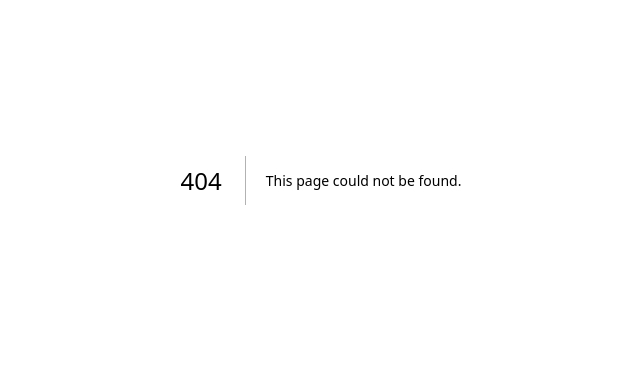
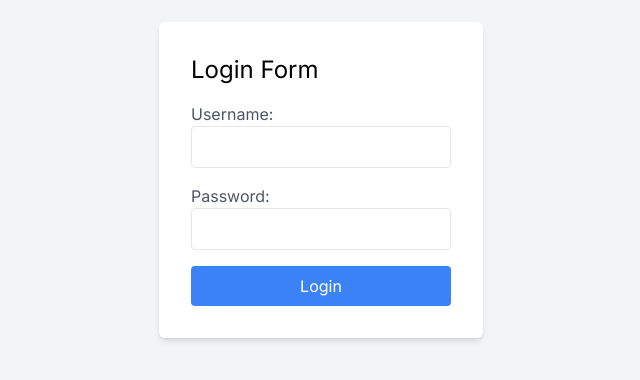
Before and after one commit to PawelBuczek/encounter-handler-pf2e-front, a Next.js app: page /login in a window 1280 px wide. Before the commit this address had no page. Shown: the part 220-600 px from the top of the page, without its empty margins (319-959 px from the left). Built offline with nearby package versions, Linux system fonts and the light colour scheme.

Commit message:
added /login

```diff
--- a/src/app/components/EncounterTable.tsx
+++ b/src/app/components/EncounterTable.tsx
@@ -1,5 +1,5 @@
 import React, { useState, useEffect } from 'react';
-import router, { useRouter } from 'next/router';
+import router from 'next/router';
 
 interface Encounter {
   name: string;
@@ -27,6 +27,7 @@ const EncounterTable: React.FC = () => {
   useEffect(() => {
     fetch('http://localhost:8080/encounter')
       .then((response) => {
+        // debugger;
         if (response.status === 401) {
           router.push('/login');
         } else if (response.json() == null){
--- /dev/null
+++ b/src/app/login/page.tsx
@@ -0,0 +1,14 @@
+'use client'
+
+import React from 'react';
+import LoginPage from '../components/LoginPage';
+
+
+export default function Home() {
+
+  return (
+    <main>
+      <LoginPage />
+    </main>
+  );
+}
```
